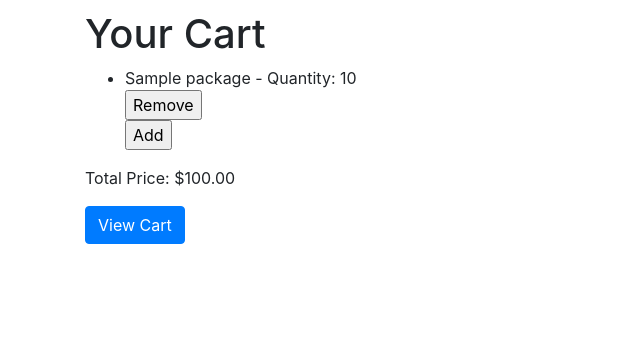
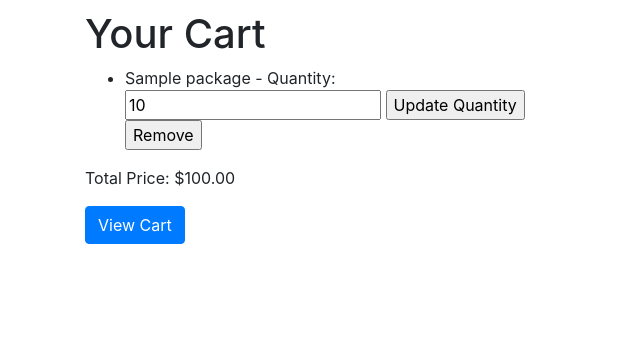
Before and after one commit to RichBurman/highlands_project5, a Django app: page /cart/view/ in a window 1280 px wide. Shown: the part 80-429 px from the top of the page, without its empty margins (0-640 px from the left). Run offline with Django 3.2, Linux system fonts and the light colour scheme; a user stored in the database is signed in; tables that the repository leaves empty hold one stand-in row (values such as "Sample post"); some libraries are stand-ins or nearby versions.

Commit message:
Add update_cart to views.py in cart app, which allows the user to adjust quantity of packages to be purchased

```diff
--- a/cart/templates/cart/cart.html
+++ b/cart/templates/cart/cart.html
@@ -5,14 +5,15 @@
 <ul>
     {% for item in cart_items %}
     <li>
-        {{ item.package.title }} - Quantity: {{ item.quantity }}
+        {{ item.package.title }} - Quantity:
+        <form method="post" action="{% url 'cart:update_cart' item.id %}">
+            {% csrf_token %}
+            <input type="number" name="quantity" value="{{ item.quantity }}" min="1">
+            <input type="submit" value="Update Quantity">
+        </form>
         <form method="post" action="{% url 'cart:remove_from_cart' item.id %}">
             {% csrf_token %}
             <input type="submit" value="Remove">
-        </form>
-        <form method="post" action="{% url 'cart:add_to_cart' item.package.id %}">
-            {% csrf_token %}
-            <input type="submit" value="Add">
         </form>
     </li>
     {% empty %}
--- a/cart/urls.py
+++ b/cart/urls.py
@@ -7,4 +7,5 @@ urlpatterns = [
     path('add/<int:package_id>/', views.add_to_cart, name='add_to_cart'),
     path('remove/<int:item_id>/', views.remove_from_cart, name='remove_from_cart'),
     path('view/', views.view_cart, name='cart_view'),
+    path('update/<int:item_id>/', views.update_cart, name='update_cart'),
 ]
--- a/cart/views.py
+++ b/cart/views.py
@@ -31,3 +31,15 @@ def view_cart(request):
                       item.quantity for item in cart_items)
 
     return render(request, 'cart/cart.html', {'cart_items': cart_items, 'total_price': total_price})
+
+
+def update_cart(request, item_id):
+    cart_item = get_object_or_404(Cart, id=item_id)
+
+    if request.method == 'POST':
+        new_quantity = int(request.POST.get('quantity'))
+        if new_quantity > 0:
+            cart_item.quantity = new_quantity
+            cart_item.save()
+
+    return redirect('cart:cart_view')
```
